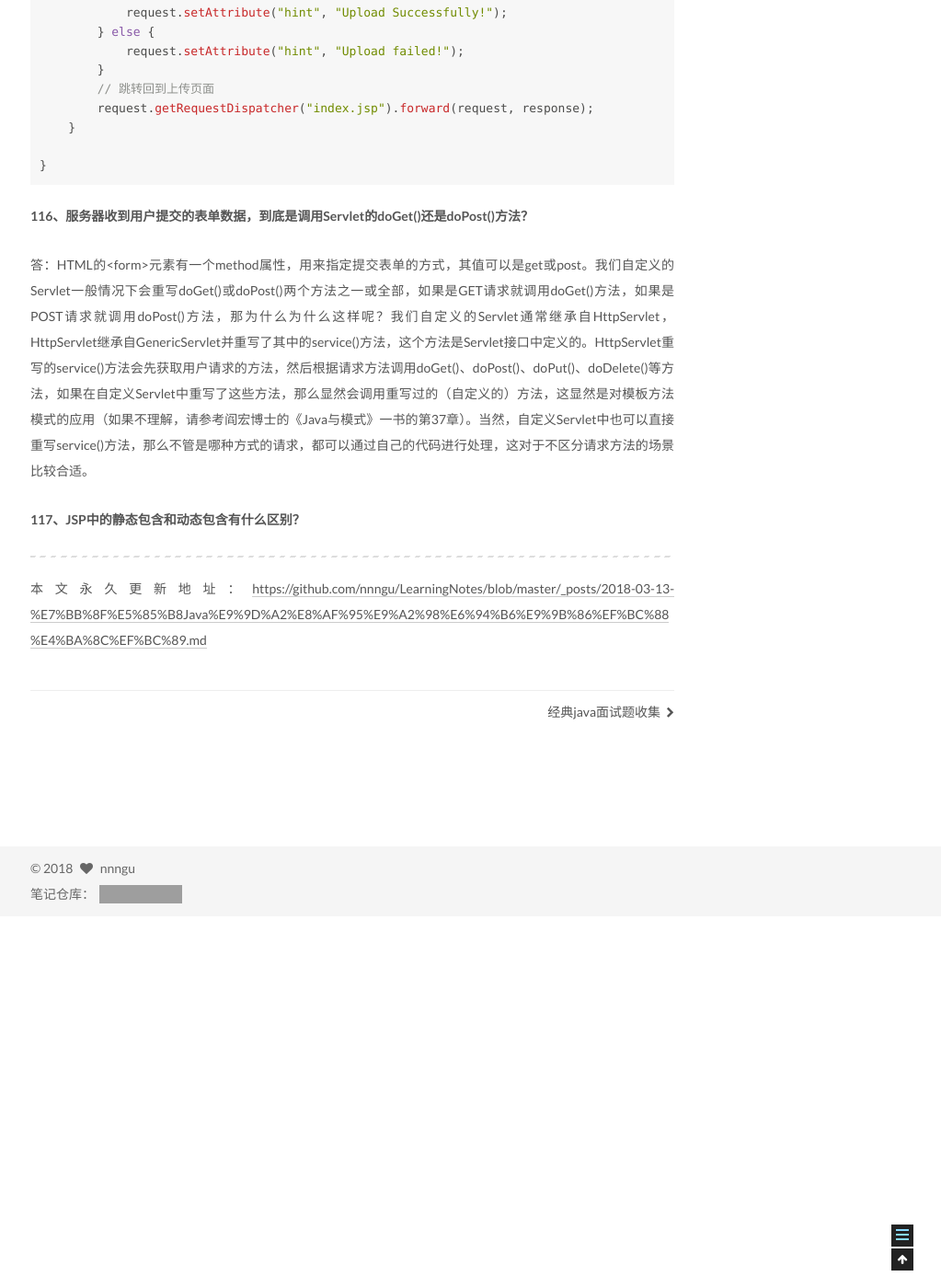
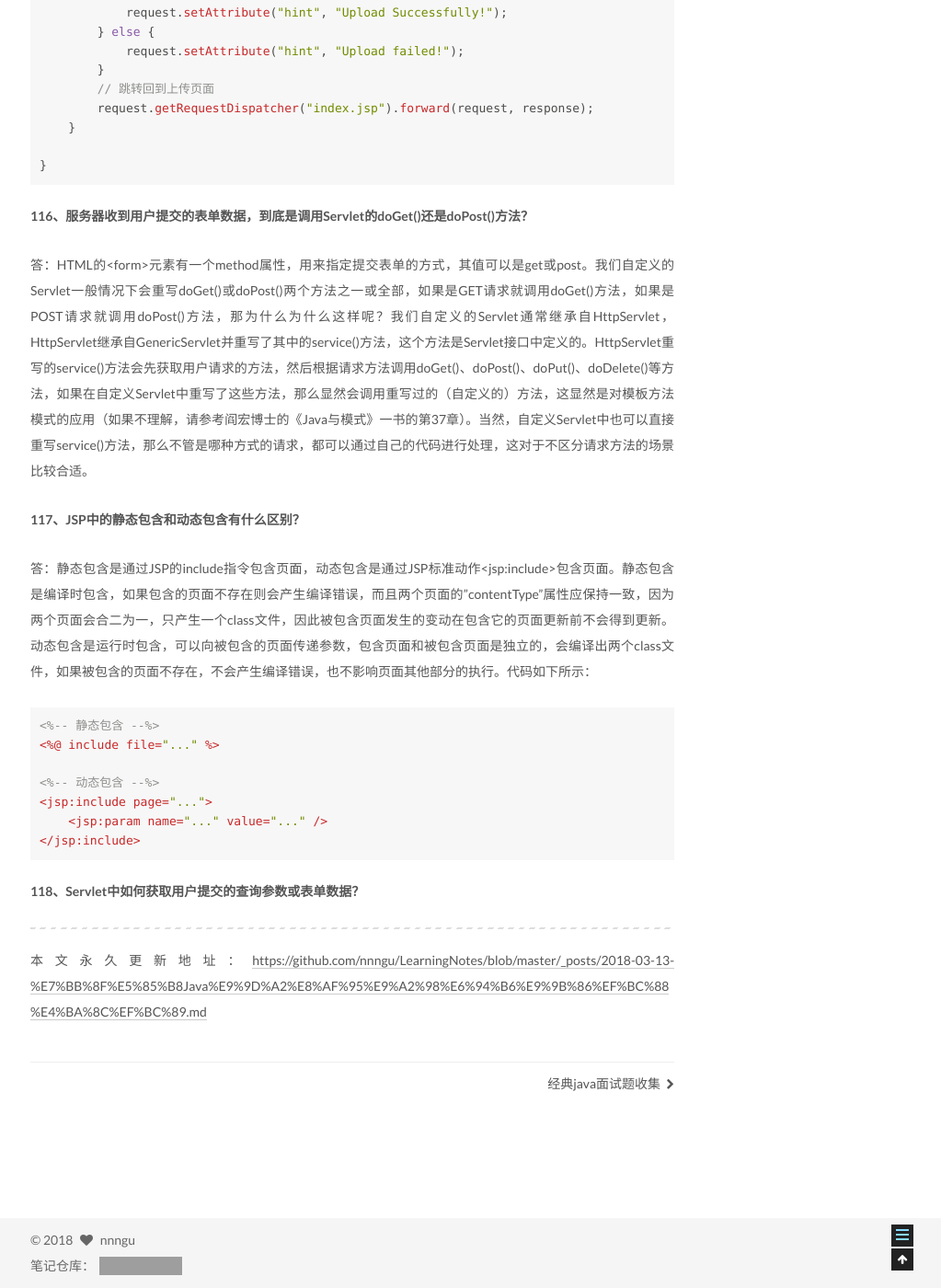
Before and after one commit to nnngu/LearningNotes, a Jekyll site: the page built from _posts/2018-03-13-经典Java面试题收集（二）.md, in a window 1280 px wide and 1400 px high, scrolled down 21524 px. Shown: the whole window at 92% size, without its empty margins (257-1280 px from the left). Built offline with Jekyll 4.4.1, drawn with Linux system fonts in a browser that asks for light colours; grey boxes are pictures that could not be loaded.

Commit message:
修改文件: _posts/2018-03-13-经典Java面试题收集（二）.md

````diff
--- a/_posts/2018-03-13-经典Java面试题收集（二）.md
+++ b/_posts/2018-03-13-经典Java面试题收集（二）.md
@@ -828,6 +828,22 @@ public class UploadServlet extends HttpServlet {
 
 **117、JSP中的静态包含和动态包含有什么区别？**
 
+答：静态包含是通过JSP的include指令包含页面，动态包含是通过JSP标准动作\<jsp:include\>包含页面。静态包含是编译时包含，如果包含的页面不存在则会产生编译错误，而且两个页面的"contentType"属性应保持一致，因为两个页面会合二为一，只产生一个class文件，因此被包含页面发生的变动在包含它的页面更新前不会得到更新。动态包含是运行时包含，可以向被包含的页面传递参数，包含页面和被包含页面是独立的，会编译出两个class文件，如果被包含的页面不存在，不会产生编译错误，也不影响页面其他部分的执行。代码如下所示：
+
+```jsp
+<%-- 静态包含 --%>
+<%@ include file="..." %>
+
+<%-- 动态包含 --%>
+<jsp:include page="...">
+    <jsp:param name="..." value="..." />
+</jsp:include>
+```
+
+**118、Servlet中如何获取用户提交的查询参数或表单数据？**
+
+
+
 
 
 
````
